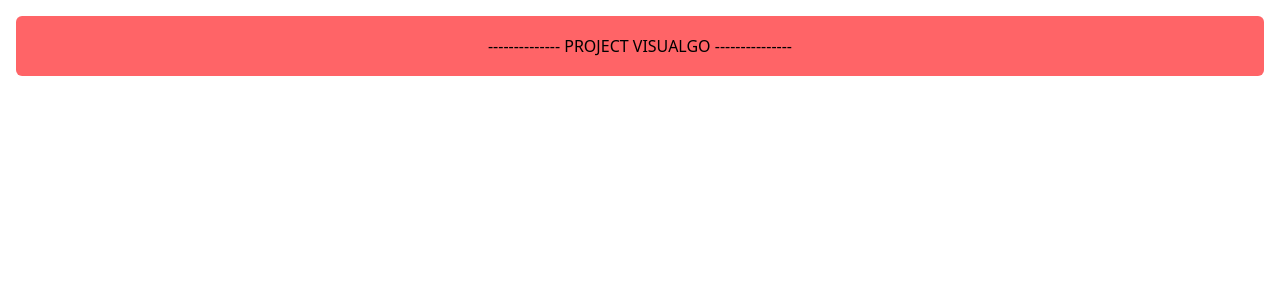
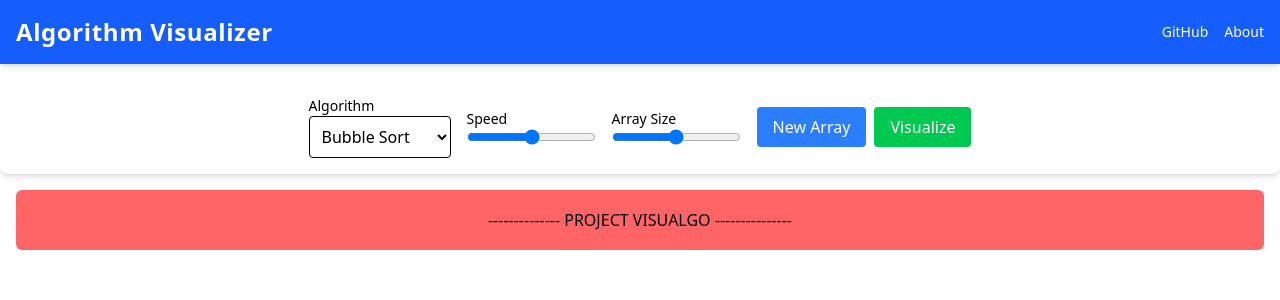
Before and after one commit to youwe0/visuAlgo, a React (Vite) app: page / in a window 1280 px wide. Shown: the top 300 px of the page. Built offline with nearby package versions, Linux system fonts and the light colour scheme.

Commit message:
added navbar and controler

```diff
--- a/src/App.jsx
+++ b/src/App.jsx
@@ -1,10 +1,26 @@
 import React from 'react'
+import Navbar from './components/Navbar'
+import Controls from './components/Controls'
+// import { generateArray } from './utils/generateArray'
+
+
 
 const App = () => {
-  return (
 
-    <div className='bg-red-400 rounded-md grid place-content-center  items-center h-15 m-4'>--------------    PROJECT VISUALGO    ---------------</div>
-  )
-}
+  // const [array, setArray] = useState([]);
+  // const handleGenerateArray = () => {
+  //   const newArray = generateArray(arraySize); // arraySize from slider
+  //   setArray(newArray);}
 
-export default App
+    return (
+      <div>
+        <Navbar />
+        <Controls />
+        <div className='bg-red-400 rounded-md grid place-content-center  items-center h-15 m-4'>--------------    PROJECT VISUALGO    ---------------</div>
+
+      </div>
+
+    )
+  }
+
+  export default App
--- /dev/null
+++ b/src/components/Controls.jsx
@@ -0,0 +1,82 @@
+import React from "react";
+
+const Controls = ({
+  algorithm,
+  setAlgorithm,
+  speed,
+  setSpeed,
+  size,
+  setSize,
+  generateArray,
+  startVisualization,
+  isRunning
+}) => {
+  return (
+    <div className="bg-white shadow-md p-4 rounded-lg flex flex-wrap items-center justify-center gap-4 mt-4">
+
+      {/* Algorithm Selector */}
+      <div className="flex flex-col items-start">
+        <label className="text-sm font-medium">Algorithm</label>
+        <select
+          className="p-2 rounded border"
+          value={algorithm}
+          onChange={(e) => setAlgorithm(e.target.value)}
+          disabled={isRunning}
+        >
+          <option value="bubbleSort">Bubble Sort</option>
+          <option value="selectionSort">Selection Sort</option>
+          <option value="insertionSort">Insertion Sort</option>
+          <option value="mergeSort">Merge Sort</option>
+          <option value="quickSort">Quick Sort</option>
+        </select>
+      </div>
+
+      {/* Speed Control */}
+      <div className="flex flex-col items-start">
+        <label className="text-sm font-medium">Speed</label>
+        <input
+          type="range"
+          min="1"
+          max="100"
+          value={speed}
+          onChange={(e) => setSpeed(e.target.value)}
+          disabled={isRunning}
+        />
+      </div>
+
+      {/* Array Size Control */}
+      <div className="flex flex-col items-start">
+        <label className="text-sm font-medium">Array Size</label>
+        <input
+          type="range"
+          min="10"
+          max="100"
+          value={size}
+          onChange={(e) => setSize(e.target.value)}
+          disabled={isRunning}
+        />
+      </div>
+
+      {/* Buttons */}
+      <div className="flex gap-2">
+        <button
+          className="bg-blue-500 text-white px-4 py-2 rounded hover:bg-blue-600 transition"
+          onClick={generateArray}
+          disabled={isRunning}
+        >
+          New Array
+        </button>
+        <button
+          className="bg-green-500 text-white px-4 py-2 rounded hover:bg-green-600 transition"
+          onClick={startVisualization}
+          disabled={isRunning}
+        >
+          Visualize
+        </button>
+      </div>
+
+    </div>
+  );
+};
+
+export default Controls;
--- /dev/null
+++ b/src/components/Navbar.jsx
@@ -0,0 +1,30 @@
+import React from "react";
+
+const Navbar = () => {
+    return (
+        <nav className="bg-blue-600 text-white shadow-md p-4">
+            <div className="container mx-auto flex justify-between items-center">
+                <h1 className="text-2xl font-bold tracking-wide">
+                    Algorithm Visualizer
+                </h1>
+                <div className="flex gap-4 text-sm">
+                    <a  href=""
+                        target="_blank"
+                        rel="noopener noreferrer"
+                        className="hover:underline"
+                    >
+                        GitHub
+                    </a>
+                    <a
+                        href="#about"
+                        className="hover:underline"
+                    >
+                        About
+                    </a>
+                </div>
+            </div>
+        </nav>
+    );
+};
+
+export default Navbar;
--- /dev/null
+++ b/src/utils/generateArray.js
@@ -0,0 +1,7 @@
+export function generateArray(size, min = 10, max = 500) {
+    const array = [];
+    for (let i = 0; i < size; i++) {
+      array.push(Math.floor(Math.random() * (max - min + 1)) + min);
+    }
+    return array;
+  }
```
